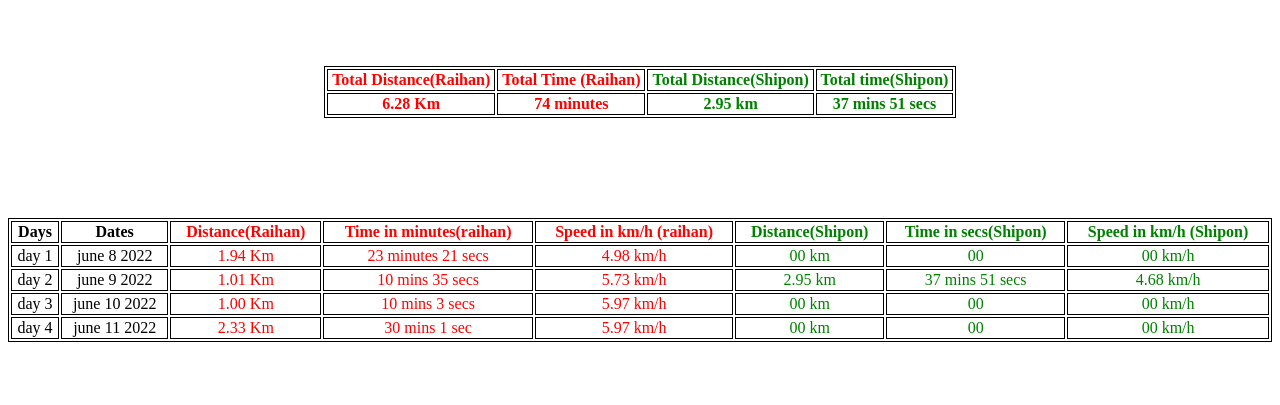
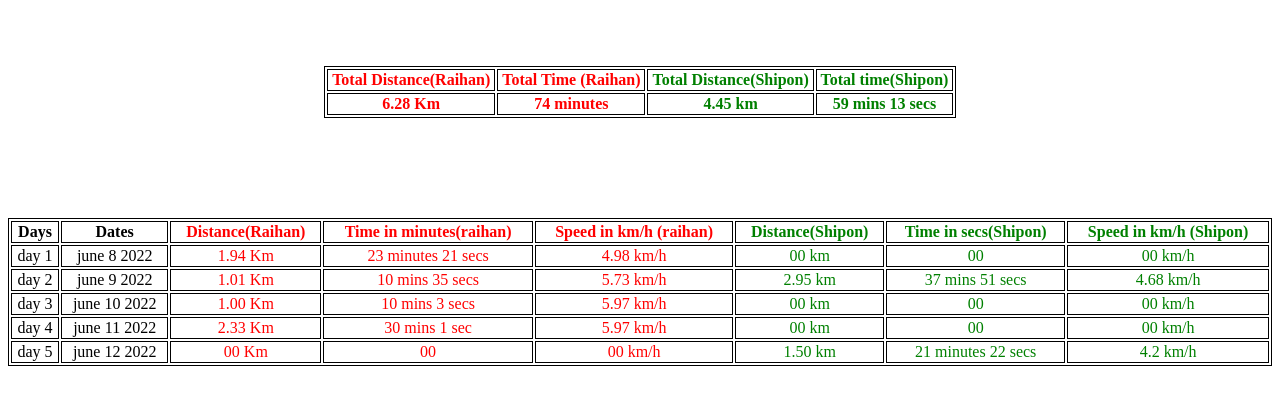
Before and after one commit to shippedoff/raihanVshipon, a plain HTML site: page index.html in a window 1280 px wide. Shown: the part 63-468 px from the top of the page. Drawn offline with Linux system fonts and the light colour scheme.

Commit message:
another commit

```diff
--- a/index.html
+++ b/index.html
@@ -23,8 +23,8 @@
         <tr>
             <th style="color: red;"> 6.28 Km</th>
             <th style="color: red;"> 74 minutes </th>
-            <th style="color: green;"> 2.95 km </th>
-            <th style="color: green;"> 37 mins 51 secs </th>
+            <th style="color: green;"> 4.45 km </th>
+            <th style="color: green;"> 59 mins 13 secs </th>
         </tr>
 
 
@@ -81,6 +81,16 @@
             <td style="color: green;">00</td>
             <td style="color: green;">00 km/h</td>
         </tr>
+        <tr>
+            <td>day 5</td>
+            <td>june 12 2022</td>
+            <td style="color: red;">00 Km</td>
+            <td style="color: red;">00 </td>
+            <td style="color: red;">00 km/h</td>
+            <td style="color: green;">1.50 km</td>
+            <td style="color: green;">21 minutes 22 secs</td>
+            <td style="color: green;">4.2 km/h</td>
+        </tr>
 
     </table>
 
```
